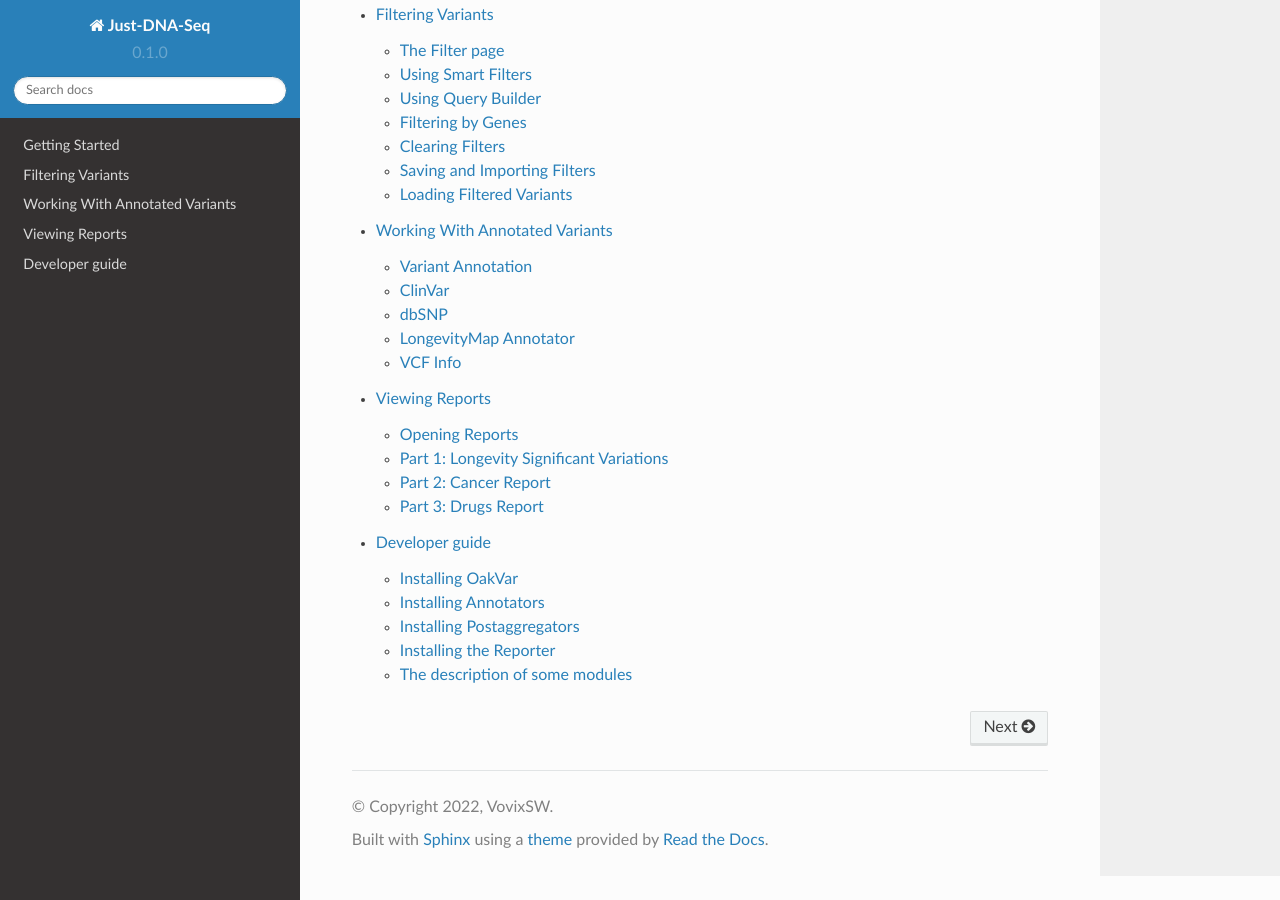
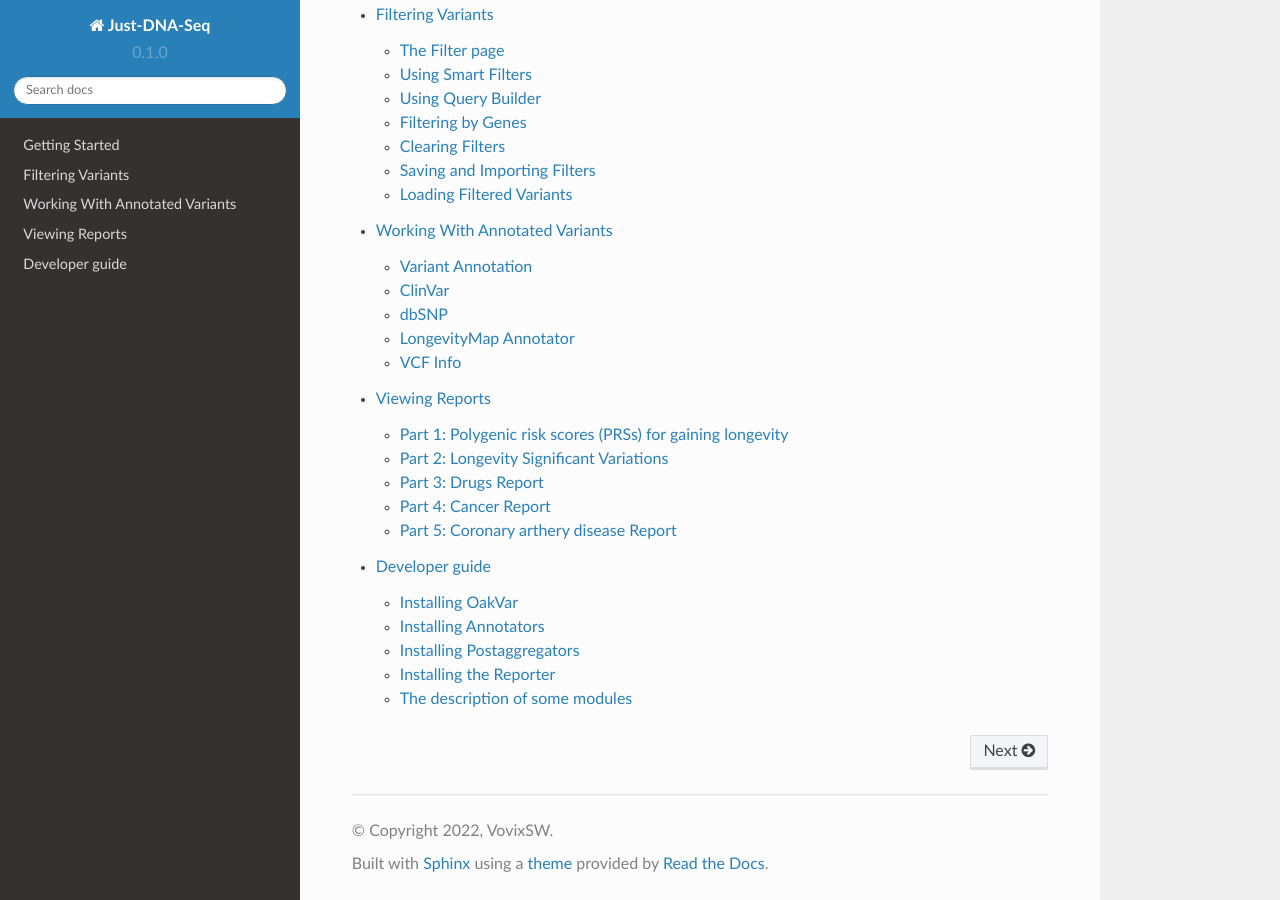
Before and after one commit to dna-seq/just-dna-seq, a Sphinx documentation site: the page built from docs/source/index.rst, in a window 1280 px wide and 900 px high, scrolled down 789 px. Built offline with Sphinx 7.4.7 and the Read the Docs theme 2.0.0, drawn with Linux system fonts in a browser that asks for light colours; some of the changed lines change nothing that is shown.

Commit message:
Update viewing-reports.rst

```diff
--- a/docs/source/viewing-reports.rst
+++ b/docs/source/viewing-reports.rst
@@ -1,28 +1,32 @@
 Viewing Reports
 ===============
 
-Just-DNA-Seq makes a set of reports on a genome which contain data about longevity-related gene variants, known cancer risks and drug responses.
+Just-DNA-Seq makes a set of reports on a genome which contain data about PRS, longevity-related gene variants, known cancer risks, coronary arthery disease risks and drug responses.
 
-Opening Reports
----------------
+You can learn how to get your longevity report and install Longevity Combined reporter in :doc:`getting_started`.
 
-1. Go to the **Reports** page.
+Source code on GitHub (here you also can learn how to install it from GitHub): https://github.com/dna-seq/oakvar-longevity
 
-2. In the **Longevity Combined** section, click **Download**.
 
-3. When asked by your web browser what to do with the report file, open it in the browser. The report will be opened on a new tab.
-
-4. Switch to the report tab in your browser.
-
-Part 1: Longevity Significant Variations
+Part 1: Polygenic risk scores (PRSs) for gaining longevity
 ----------------------------------------
 
-This report contains gene variants which have significant influence on longevity. It has the following columns:
+PRS is represented as a percentile within a given population. For example, you have the 95th percentile, which means your genetic chances to gain extreme longevity is higher than 95 out of every 100 people in a chosen population.
 
-**+** - clicking this green button opens detailed information on each entry (row), and the button becomes red with a **-** sign. Clicking this **-** closes the details.
+It does not take into account environmental factors and based on genetics only.
+
+.. image:: prs.png
+  :alt: prs report
+
+Part 2: Longevity Significant Variations
+----------------------------------------
+
+This report contains gene variants which have significant influence on longevity. It contains the following columns:
+
+**+** - clicking this green button opens detailed information on each entry (row), and the button becomes red with **-** sign. Clicking this **-** closed the details.
 Clicking **+** in the header opens the details for all rows and behaves in the same way (clicking **-** in the header closes all detail sections).
 
-**RSID** - the reference sequence ID of the variant.
+**RSID** - reference sequence ID of the variant.
 
 **Population** - population(s) on which the research was conducted, e.g. Greek, Ashkenazi Jewish etc., or multiple (for more details, open **+**).
 
@@ -30,47 +34,23 @@ Clicking **+** in the header opens the details for all rows and behaves in the s
 
 **Your Genotype** - which variants your genome contains. Note that in case of homozygosity two letters should be the same, and for heterozygosity they differ.
 
-**Ref allele** - the reference allele.
+**Ref allele** - reference allele.
 
-**Alt allele** - the alternative allele.
+**Alt allele** - alternative allele.
 
 **Zygosity** - hom (homozygosity) or het (heterozygosity).
 
 **Weight** - weight of this variant (the degree of significance).
 
-Part 2: Cancer Report
----------------------
-
-This report shows variants with known cancer risks and contains the following columns:
-
-**+** - acting the same way in all reports (see above).
-
-**#** - the number of an entry (row).
-
-**Chrom** - chromosome the variant belongs to, e.g. **chr1**.
-
-**Position** - position of the variant on the chromosome (number).
-
-**Gene** - gene the variant belongs to, like in the previous report.
-
-**RSID** - the reference sequence ID of the variant.
-
-**cDNA Change** - change in the coding DNA by the variant.
-
-**Zygosity** - hom or het (see above).
-
-**Allele Frequency** - frequency of the allele.
-
-**Phenotype Name** - description of condition(s) associated with the variant.
-
-**Significance** - description of significance of this variant.
+.. image:: longevitymap.png
+  :alt: longevitymap report
 
 Part 3: Drugs Report
 --------------------
 
 This report contains known issues of response to certain drugs associated with gene variants. It has the following columns:
 
-**#** - the number of an entry (row).
+**#** - number of an entry (row).
 
 **Variant/Haplotypes** - by rsID.
 
@@ -86,8 +66,69 @@ This report contains known issues of response to certain drugs associated with g
 
 **Allele Of Frequency In Controls** - allele of the variant in controls.
 
-**Ratio Stat Type** - the ratio statistics type.
+**Ratio Stat Type**
 
-**Effect** - information on the effect.
+**Effect**
 
-Note: In some browsers the last one or two columns may be found beyond the visible area at 100% zoom level; in such cases try zooming out to 90%, 80% and so on, until everything is visible.
+Note: In some browsers the last one or two columns may be found beyond the visible area at 100% zoom level; in such cases try zooming out to 90%, 80% and so on until everything is visible.
+
+.. image:: drugs.png
+  :alt: drugs report
+
+Part 4: Cancer Report
+---------------------
+
+This report shows variants with known cancer risks and contains the following columns:
+
+**+** - acting the same way in all reports (see above).
+
+**#** - number of an entry (row).
+
+**Chrom** - chromosome the variant belongs to, e.g. **chr1**.
+
+**Position** - position of the variant on the chromosome (number).
+
+**Gene** - gene the variant belongs to, like in the previous report.
+
+**RSID** - reference sequence ID of the variant.
+
+**cDNA Change** - change in the coding DNA by the variant.
+
+**Zygosity** - hom or het (see above).
+
+**Allele Frequency** - frequency of the allele.
+
+**Phenotype Name** - description of condition(s) associated with the variant.
+
+**Significance** - description of significance of this variant.
+
+.. image:: cancer.png
+  :alt: cancer report
+
+Part 5: Coronary arthery disease Report
+--------------------
+
+The report shows  variants with known coronary arthery disease risks and contains the following columns:
+
+**+** - acting the same way in all reports (see above).
+
+**#** - number of an entry (row).
+
+**RSID** - reference sequence ID of the variant.
+
+**Gene** - gene the variant belongs to, like in the previous report.
+
+**Risk Allele** -
+
+**Genotype** - which variants your genome contains. Note that in case of homozygosity two letters should be the same, and for heterozygosity they differ.
+
+**Pubmed ID** - the ID number to access corresponding articles on PubMed
+
+**Population** - population(s) on which the research was conducted, e.g. Greek, Ashkenazi Jewish etc., or multiple (for more details, open **+**).
+
+**P-Value** -
+
+**Weight** - weight of this variant (the degree of significance).
+
+.. image:: coronary.png
+  :alt: Coronary arthery disease Report
```
